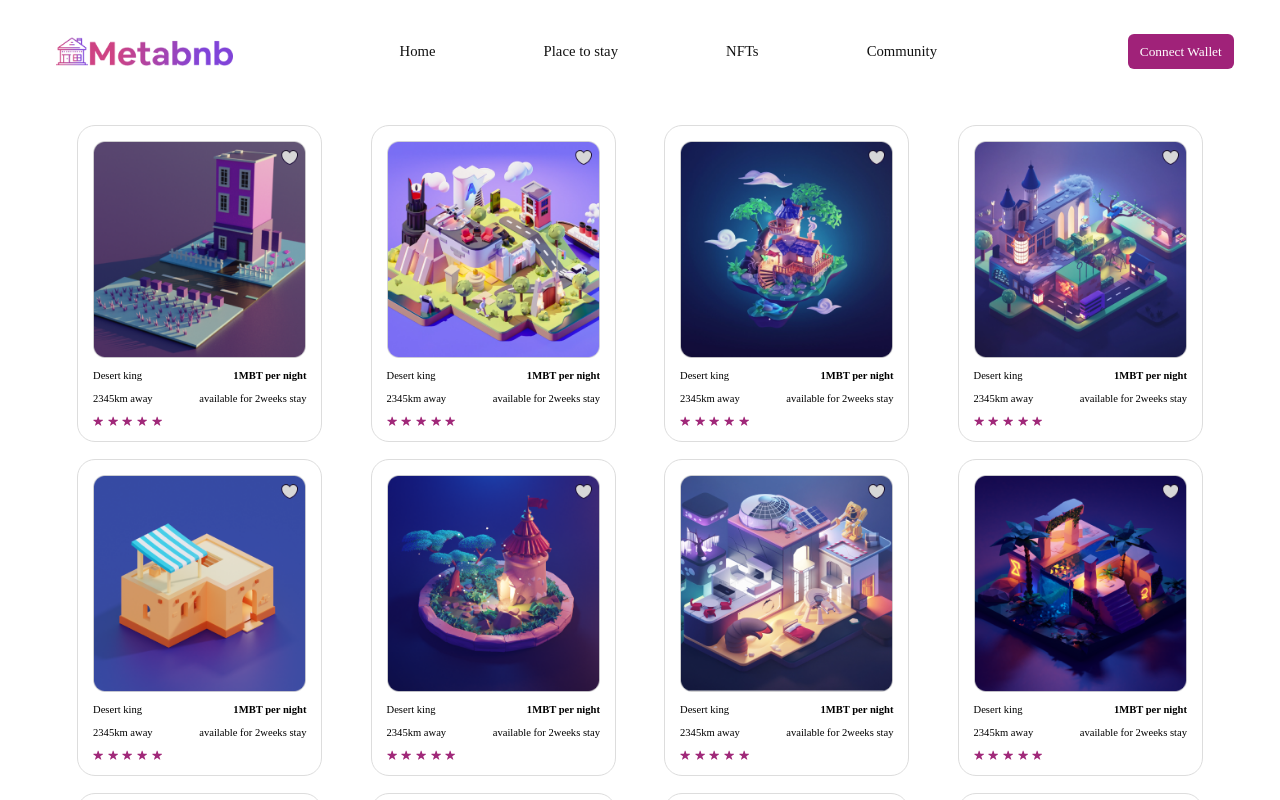
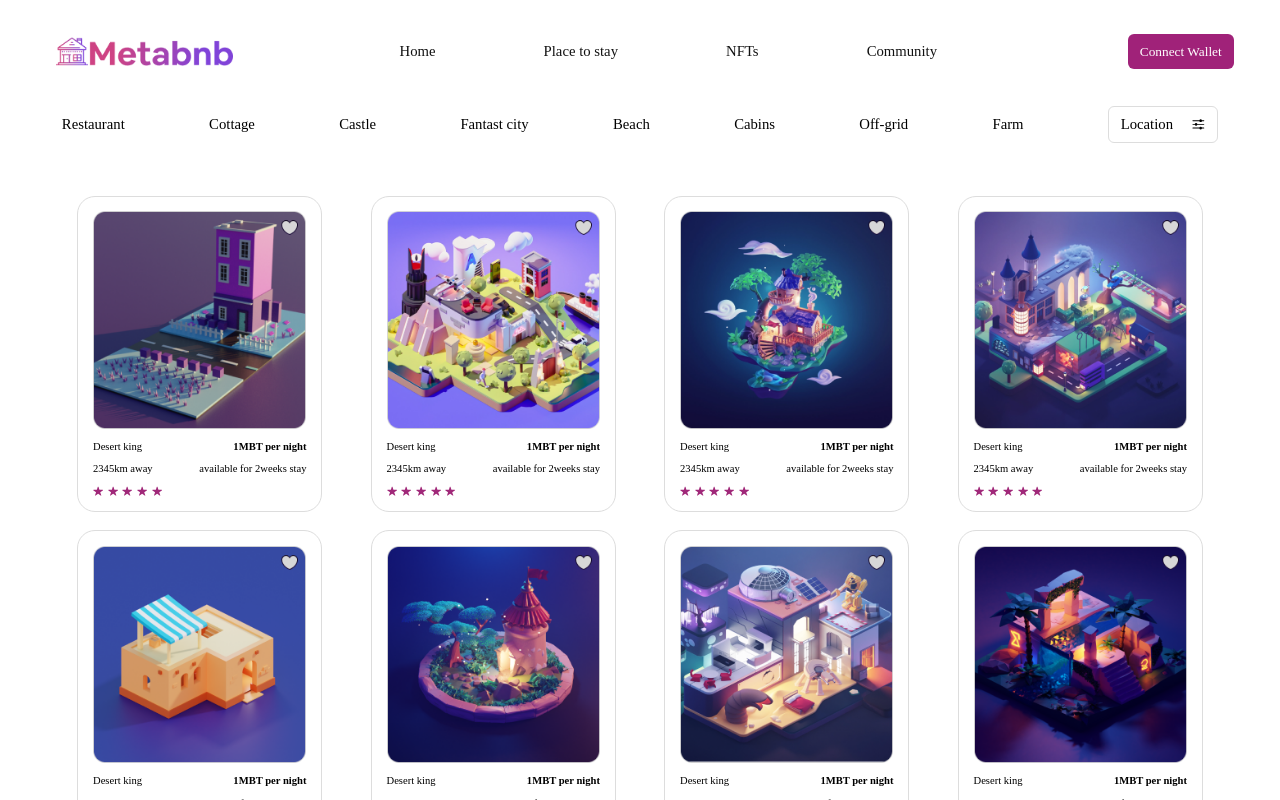
Before and after one commit to ME-Ndaeyo/meta-bnb, a React (Create React App) app: page /place-to-stay in a window 1280 px wide. Shown: the top 800 px of the page. Built offline with nearby package versions, Linux system fonts and the light colour scheme; a web font is replaced by a local one.

Commit message:
style: Fixed a style issue in place-to-stay page

```diff
--- a/src/components/pages/PlaceToStay.module.css
+++ b/src/components/pages/PlaceToStay.module.css
@@ -3,7 +3,7 @@
     display: flex;
     align-items: center;
     justify-content: space-between;
-    margin-bottom: 2.4rem;
+    margin-block: 3.6rem;
 }
 
 .location{
```
